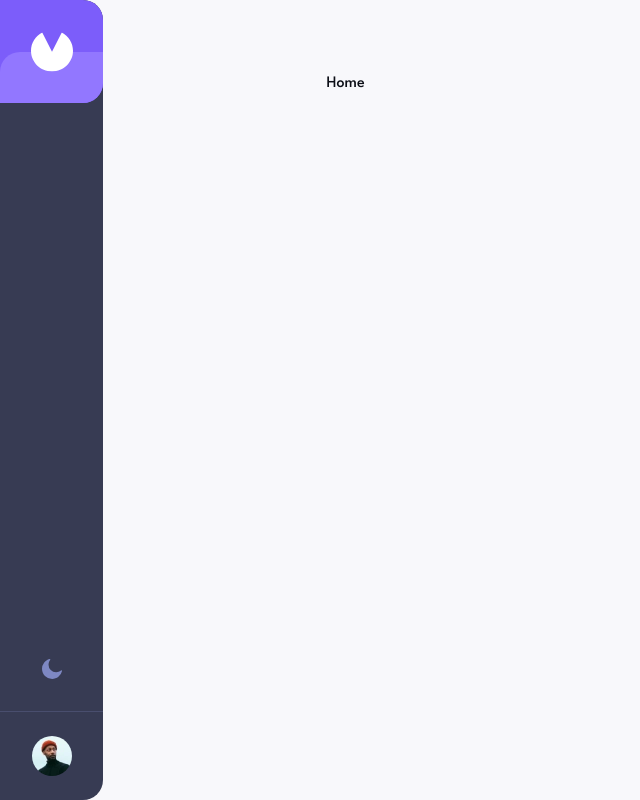
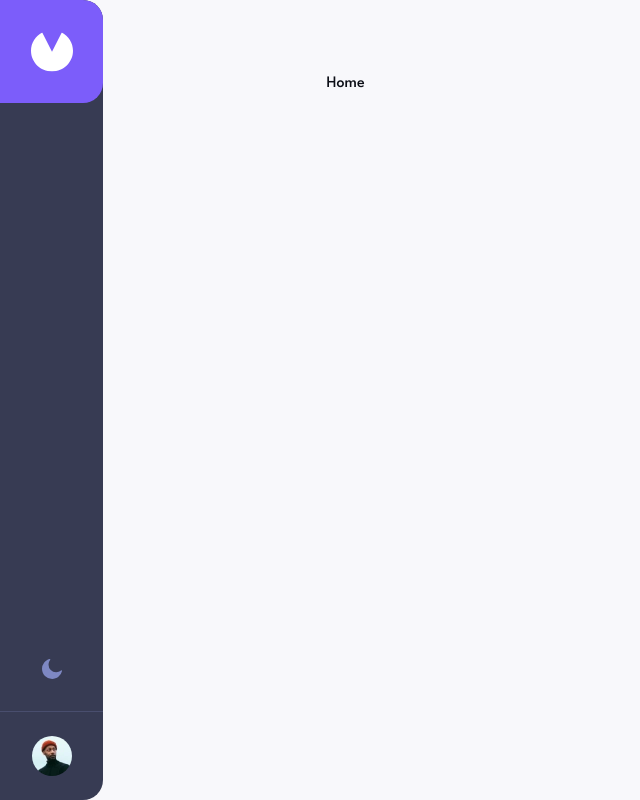
Before and after one commit to JoseLuria/invoice-app, a Next.js app: page / in a window 1280 px wide. Shown: the whole page, without its empty margins (0-640 px from the left). Built offline with nearby package versions, Linux system fonts and the light colour scheme.

Commit message:
fix: :pencil2: corrected color name typo

```diff
--- a/tailwind.config.ts
+++ b/tailwind.config.ts
@@ -10,7 +10,7 @@ const config: Config = {
         purple: '#7C5DFA',
         gray: '#888EB0',
         'light-gray': '#DFE3FA',
-        'ligh-purple': '#9277FF',
+        'light-purple': '#9277FF',
         'grayish-blue': '#373B53',
         'dark-grayish-blue': '#1E2139',
         'very-dark-blue': '#141625',
```
